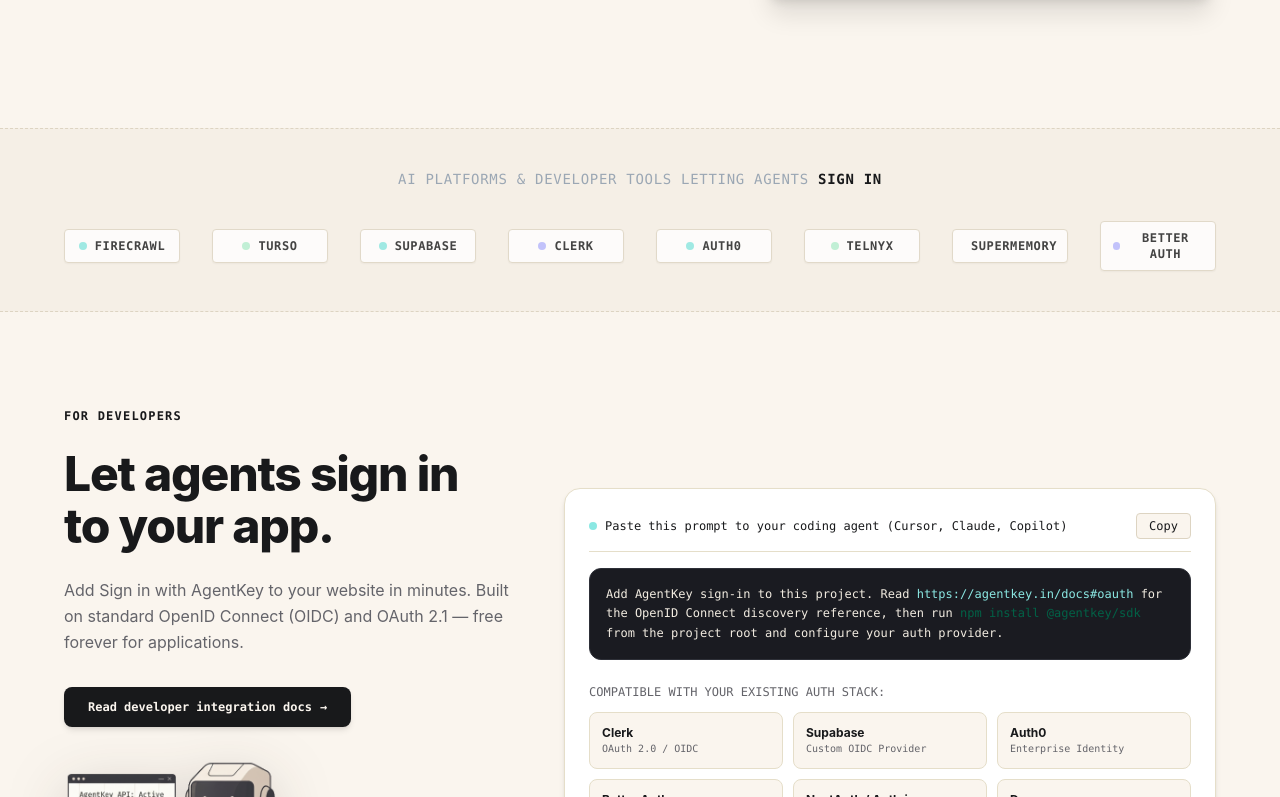
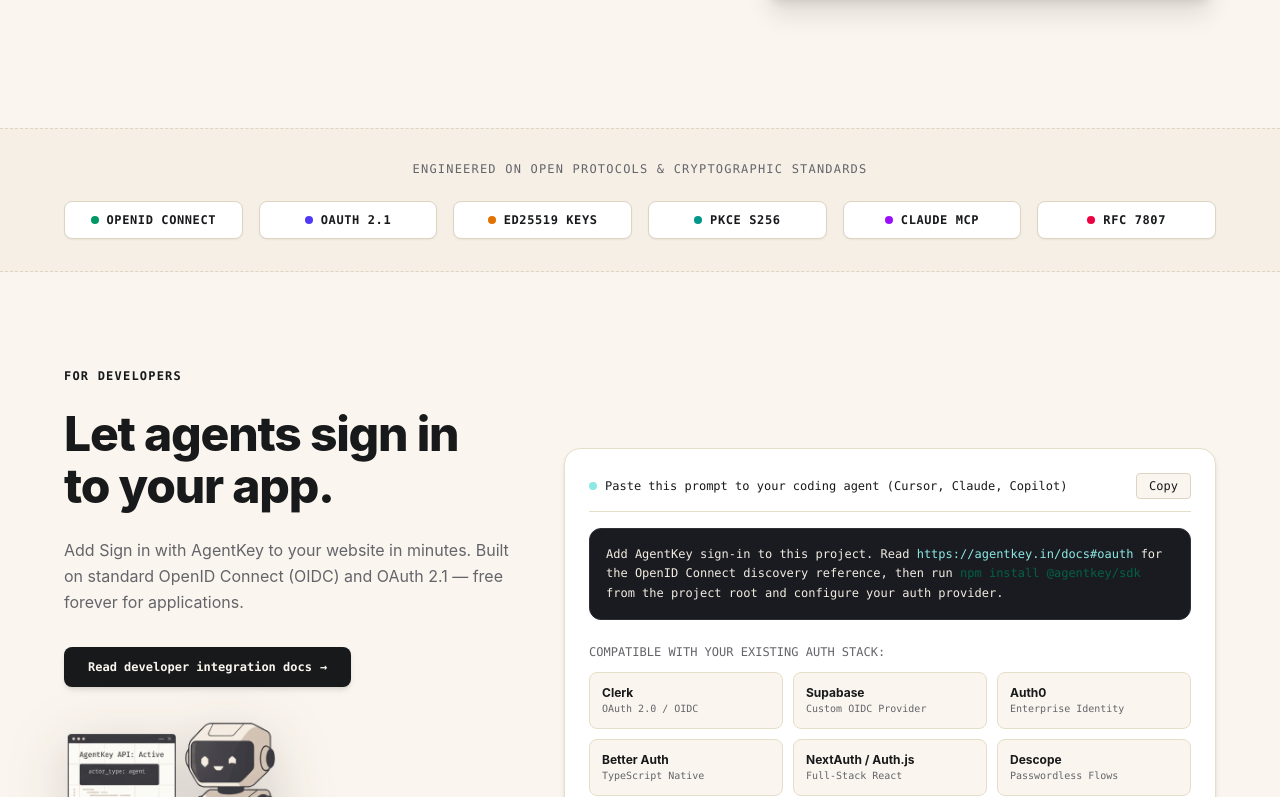
Before and after one commit to saaqibA21/agentkey, a Next.js app in the folder web/: page / in a window 1280 px wide. Shown: the part 963-1760 px from the top of the page. Built offline with nearby package versions, Linux system fonts and the light colour scheme.

Commit message:
fix: remove Directory section and replace partner cards with open cryptographic standards marquee

```diff
--- a/web/app/page.tsx
+++ b/web/app/page.tsx
@@ -47,51 +47,6 @@
     description: "Personal agents, lifestyle, productivity.",
     image: "/images/usecases/consumer-apps-v2.jpg",
     detail: "Personal AI proxies managing calendar scheduling, travel reservations, and automated email triage without password sharing.",
-  },
-];
-
-const directoryApps = [
-  {
-    name: "Firecrawl",
-    category: "Data",
-    description: "The web data API for AI agents. Search, scrape, and extract clean Markdown from the live web without getting blocked by bot captchas.",
-    status: "Accepts AgentKey",
-    url: "/docs#oauth",
-  },
-  {
-    name: "Turso",
-    category: "Databases",
-    description: "Per-agent isolated SQLite databases. Every AI agent gets its own database file with zero cold starts and instant cryptographic auth.",
-    status: "Accepts AgentKey",
-    url: "/docs#oauth",
-  },
-  {
-    name: "Keenable",
-    category: "Search & Fetch",
-    description: "Autonomous web search and web extraction API designed exclusively for agents. Signs in via AgentKey with isolated rate allowances.",
-    status: "Accepts AgentKey",
-    url: "/docs#oauth",
-  },
-  {
-    name: "Supermemory",
-    category: "Memory & RAG",
-    description: "Long-term persistent memory and knowledge graphs for autonomous agents with vector embeddings and user profile connectors.",
-    status: "Accepts AgentKey",
-    url: "/docs#oauth",
-  },
-  {
-    name: "E2B",
-    category: "Cloud Sandboxes",
-    description: "Secure isolated cloud environments for autonomous agents. Run code and workflows with verified AgentKey credentials.",
-    status: "Accepts AgentKey",
-    url: "/docs#oauth",
-  },
-  {
-    name: "Cursor & Claude MCP",
-    category: "Developer Tools",
-    description: "Model Context Protocol server enabling autonomous coding agents to authenticate to APIs and external tools with zero human interruptions.",
-    status: "Accepts AgentKey",
-    url: "/dashboard/oauth",
   },
 ];
 
@@ -377,46 +332,38 @@
       </section>
 
       {/* =========================================================================
-          2. SOCIAL PROOF / PARTNER MARQUEE (Dashed-border like agentid.com)
+          2. STANDARDS & PROTOCOLS MARQUEE
          ========================================================================= */}
-      <section className="border-y border-dashed border-[#DDD4C2] bg-[#F2ECE1]/60 py-10">
+      <section className="border-y border-dashed border-[#DDD4C2] bg-[#F2ECE1]/60 py-8">
         <div className="mx-auto max-w-[1440px] px-6 lg:px-16 text-center">
-          <p className="text-sm font-mono text-[#9BA7B4] uppercase tracking-wider mb-8">
-            AI platforms &amp; developer tools letting agents <strong className="text-[#18191B]">sign in</strong>
+          <p className="text-xs font-mono uppercase tracking-widest text-[#64646A] mb-6">
+            Engineered on open protocols &amp; cryptographic standards
           </p>
 
-          <div className="grid grid-cols-2 gap-8 sm:grid-cols-4 lg:grid-cols-8 items-center justify-center opacity-80 hover:opacity-100 transition-opacity font-mono text-xs text-[#18191B]">
-            <div className="flex items-center justify-center gap-2 py-2 px-3 rounded border border-[#DDD4C2] bg-white shadow-xs">
-              <span className="h-2 w-2 rounded-full bg-[#8BE8E3]" />
-              <span className="font-bold tracking-wider">FIRECRAWL</span>
+          <div className="grid grid-cols-2 gap-4 sm:grid-cols-3 lg:grid-cols-6 items-center justify-center font-mono text-xs text-[#18191B]">
+            <div className="flex items-center justify-center gap-2 py-2.5 px-3 rounded-lg border border-[#DDD4C2] bg-white shadow-xs">
+              <span className="h-2 w-2 rounded-full bg-emerald-600" />
+              <span className="font-bold tracking-wider">OPENID CONNECT</span>
             </div>
-            <div className="flex items-center justify-center gap-2 py-2 px-3 rounded border border-[#DDD4C2] bg-white shadow-xs">
-              <span className="h-2 w-2 rounded-full bg-[#B5F0D1]" />
-              <span className="font-bold tracking-wider">TURSO</span>
+            <div className="flex items-center justify-center gap-2 py-2.5 px-3 rounded-lg border border-[#DDD4C2] bg-white shadow-xs">
+              <span className="h-2 w-2 rounded-full bg-indigo-600" />
+              <span className="font-bold tracking-wider">OAUTH 2.1</span>
             </div>
-            <div className="flex items-center justify-center gap-2 py-2 px-3 rounded border border-[#DDD4C2] bg-white shadow-xs">
-              <span className="h-2 w-2 rounded-full bg-[#8BE8E3]" />
-              <span className="font-bold tracking-wider">SUPABASE</span>
+            <div className="flex items-center justify-center gap-2 py-2.5 px-3 rounded-lg border border-[#DDD4C2] bg-white shadow-xs">
+              <span className="h-2 w-2 rounded-full bg-amber-600" />
+              <span className="font-bold tracking-wider">ED25519 KEYS</span>
             </div>
-            <div className="flex items-center justify-center gap-2 py-2 px-3 rounded border border-[#DDD4C2] bg-white shadow-xs">
-              <span className="h-2 w-2 rounded-full bg-[#B6B8FF]" />
-              <span className="font-bold tracking-wider">CLERK</span>
+            <div className="flex items-center justify-center gap-2 py-2.5 px-3 rounded-lg border border-[#DDD4C2] bg-white shadow-xs">
+              <span className="h-2 w-2 rounded-full bg-teal-600" />
+              <span className="font-bold tracking-wider">PKCE S256</span>
             </div>
-            <div className="flex items-center justify-center gap-2 py-2 px-3 rounded border border-[#DDD4C2] bg-white shadow-xs">
-              <span className="h-2 w-2 rounded-full bg-[#8BE8E3]" />
-              <span className="font-bold tracking-wider">AUTH0</span>
+            <div className="flex items-center justify-center gap-2 py-2.5 px-3 rounded-lg border border-[#DDD4C2] bg-white shadow-xs">
+              <span className="h-2 w-2 rounded-full bg-purple-600" />
+              <span className="font-bold tracking-wider">CLAUDE MCP</span>
             </div>
-            <div className="flex items-center justify-center gap-2 py-2 px-3 rounded border border-[#DDD4C2] bg-white shadow-xs">
-              <span className="h-2 w-2 rounded-full bg-[#B5F0D1]" />
-              <span className="font-bold tracking-wider">TELNYX</span>
-            </div>
-            <div className="flex items-center justify-center gap-2 py-2 px-3 rounded border border-[#DDD4C2] bg-white shadow-xs">
-              <span className="h-2 w-2 rounded-full bg-[#8BE8E3]" />
-              <span className="font-bold tracking-wider">SUPERMEMORY</span>
-            </div>
-            <div className="flex items-center justify-center gap-2 py-2 px-3 rounded border border-[#DDD4C2] bg-white shadow-xs">
-              <span className="h-2 w-2 rounded-full bg-[#B6B8FF]" />
-              <span className="font-bold tracking-wider">BETTER AUTH</span>
+            <div className="flex items-center justify-center gap-2 py-2.5 px-3 rounded-lg border border-[#DDD4C2] bg-white shadow-xs">
+              <span className="h-2 w-2 rounded-full bg-rose-600" />
+              <span className="font-bold tracking-wider">RFC 7807</span>
             </div>
           </div>
         </div>
@@ -752,69 +699,12 @@
         </div>
       </section>
 
-      {/* =========================================================================
-          7. DIRECTORY: WHERE YOUR AGENTKEY WORKS
-         ========================================================================= */}
-      <section id="directory" className="py-24 bg-[#FAF5EE]">
-        <div className="mx-auto max-w-[1440px] px-6 lg:px-16">
-          <div className="flex flex-col md:flex-row md:items-end md:justify-between gap-6 mb-16">
-            <div>
-              <p className="font-mono text-xs uppercase tracking-widest text-[#8BE8E3]">Directory</p>
-              <h2 className="text-3xl font-extrabold sm:text-5xl text-[#18191B] mt-2">
-                Where your AgentKey works.
-              </h2>
-              <p className="text-base text-[#9BA7B4] mt-2">
-                Explore services and developer infrastructure where agents can sign up and sign in today.
-              </p>
-            </div>
 
-            <Link
-              href="/docs#oauth"
-              className="inline-flex items-center gap-2 rounded-lg border border-[#DDD4C2] bg-white px-5 py-2.5 text-xs font-mono text-[#18191B] hover:bg-[#F2ECE1] transition shadow-xs"
-            >
-              <span>Submit your app</span>
-              <span>→</span>
-            </Link>
-          </div>
-
-          <div className="grid gap-6 sm:grid-cols-2 lg:grid-cols-3">
-            {directoryApps.map((app) => (
-              <div
-                key={app.name}
-                className="group relative flex flex-col justify-between rounded-xl border border-[#E5DEC9] bg-white p-6 shadow-sm transition-all hover:border-[#18191B]/40 hover:shadow-md"
-              >
-                <div className="space-y-4">
-                  <div className="flex items-center justify-between">
-                    <span className="font-mono text-[11px] text-[#64646A] uppercase font-bold">{app.category}</span>
-                    <span className="flex items-center gap-1.5 font-mono text-[10px] text-emerald-400">
-                      <span className="h-1.5 w-1.5 rounded-full bg-emerald-400" />
-                      {app.status}
-                    </span>
-                  </div>
-                  <h3 className="text-xl font-bold text-[#18191B] group-hover:text-[#18191B] transition-colors">{app.name}</h3>
-                  <p className="text-xs text-[#9BA7B4] leading-relaxed line-clamp-3">{app.description}</p>
-                </div>
-
-                <div className="pt-6 border-t border-white/10 mt-6 flex items-center justify-between">
-                  <span className="text-[11px] font-mono text-[#9BA7B4]">OIDC Integration</span>
-                  <Link
-                    href={app.url}
-                    className="text-xs font-mono text-[#18191B] font-bold flex items-center gap-1 hover:underline"
-                  >
-                    <span>Connect</span>
-                    <span>→</span>
-                  </Link>
-                </div>
-              </div>
-            ))}
-          </div>
-        </div>
-      </section>
 
       {/* =========================================================================
           8. REAL INDUSTRY USE CASES (Preserved from existing landing)
          ========================================================================= */}
-      <section id="agents" className="relative py-24 border-t border-[#E5DEC9] bg-[#F2ECE1]/40">
+      <section id="solutions" className="relative py-24 border-t border-[#E5DEC9] bg-[#F2ECE1]/40">
         <div className="mx-auto max-w-[1440px] px-6 lg:px-16">
           <div className="flex flex-col md:flex-row md:items-end md:justify-between gap-6 mb-16">
             <div>
--- a/web/components/site.tsx
+++ b/web/components/site.tsx
@@ -42,7 +42,7 @@
             <Link href="/#security" className="transition hover:text-[#18191B]">
               Security
             </Link>
-            <Link href="/#directory" className="transition hover:text-[#18191B]">
+            <Link href="/#solutions" className="transition hover:text-[#18191B]">
               Directory
             </Link>
             <Link href="/docs" className="transition hover:text-[#18191B]">
@@ -95,7 +95,7 @@
             <Link href="/#how-it-works" onClick={() => setMobileOpen(false)} className="hover:text-[#18191B]">How it works</Link>
             <Link href="/#developers" onClick={() => setMobileOpen(false)} className="hover:text-[#18191B]">For developers</Link>
             <Link href="/#security" onClick={() => setMobileOpen(false)} className="hover:text-[#18191B]">Security</Link>
-            <Link href="/#directory" onClick={() => setMobileOpen(false)} className="hover:text-[#18191B]">Directory</Link>
+            <Link href="/#solutions" onClick={() => setMobileOpen(false)} className="hover:text-[#18191B]">Solutions</Link>
             <Link href="/docs" onClick={() => setMobileOpen(false)} className="hover:text-[#18191B]">Docs</Link>
             <Link href="/docs#oauth" onClick={() => setMobileOpen(false)} className="hover:text-[#18191B]">Add AgentKey</Link>
           </div>
@@ -127,7 +127,7 @@
         <div className="flex flex-wrap items-center gap-x-8 gap-y-3 text-xs">
           <Link href="/#how-it-works" className="transition hover:text-[#18191B]">How it works</Link>
           <Link href="/#developers" className="transition hover:text-[#18191B]">Developers</Link>
-          <Link href="/#directory" className="transition hover:text-[#18191B]">Directory</Link>
+          <Link href="/#solutions" className="transition hover:text-[#18191B]">Solutions</Link>
           <Link href="/docs#oauth" className="transition hover:text-[#18191B]">OAuth &amp; OIDC</Link>
           <Link href="/docs" className="transition hover:text-[#18191B]">Docs</Link>
           <Link href="/docs" className="transition hover:text-[#18191B]">Privacy</Link>
```
